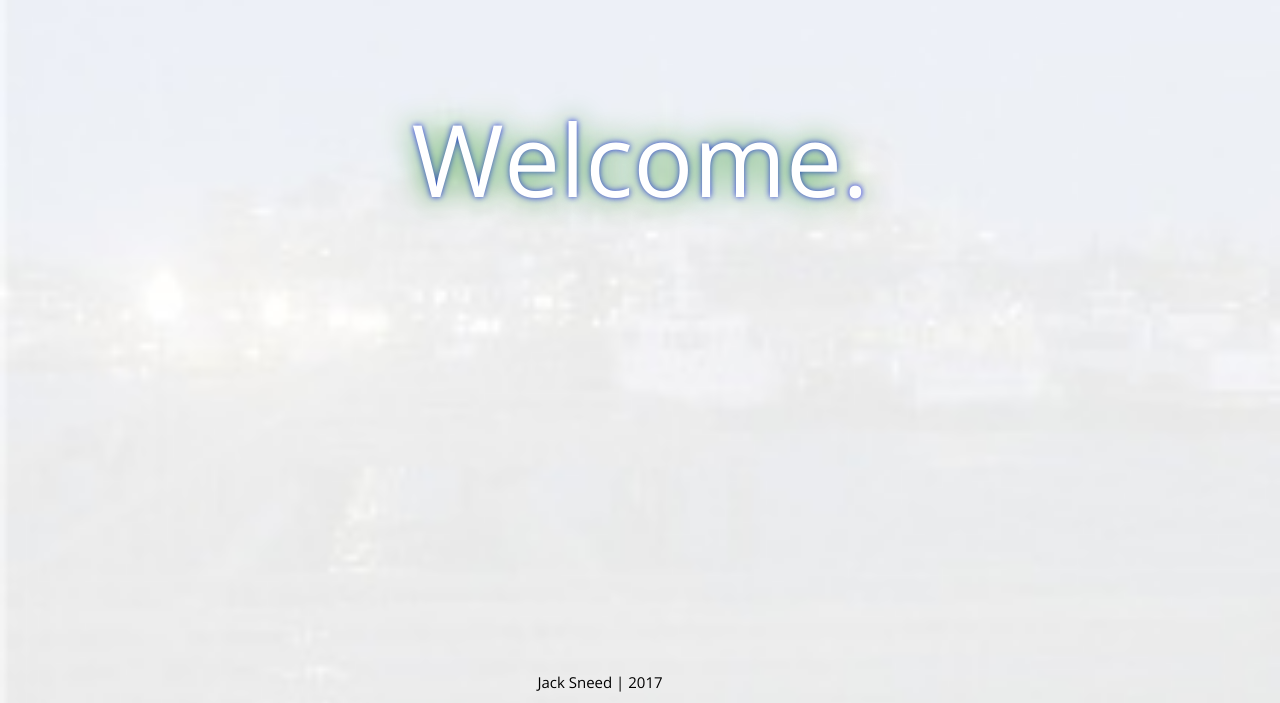
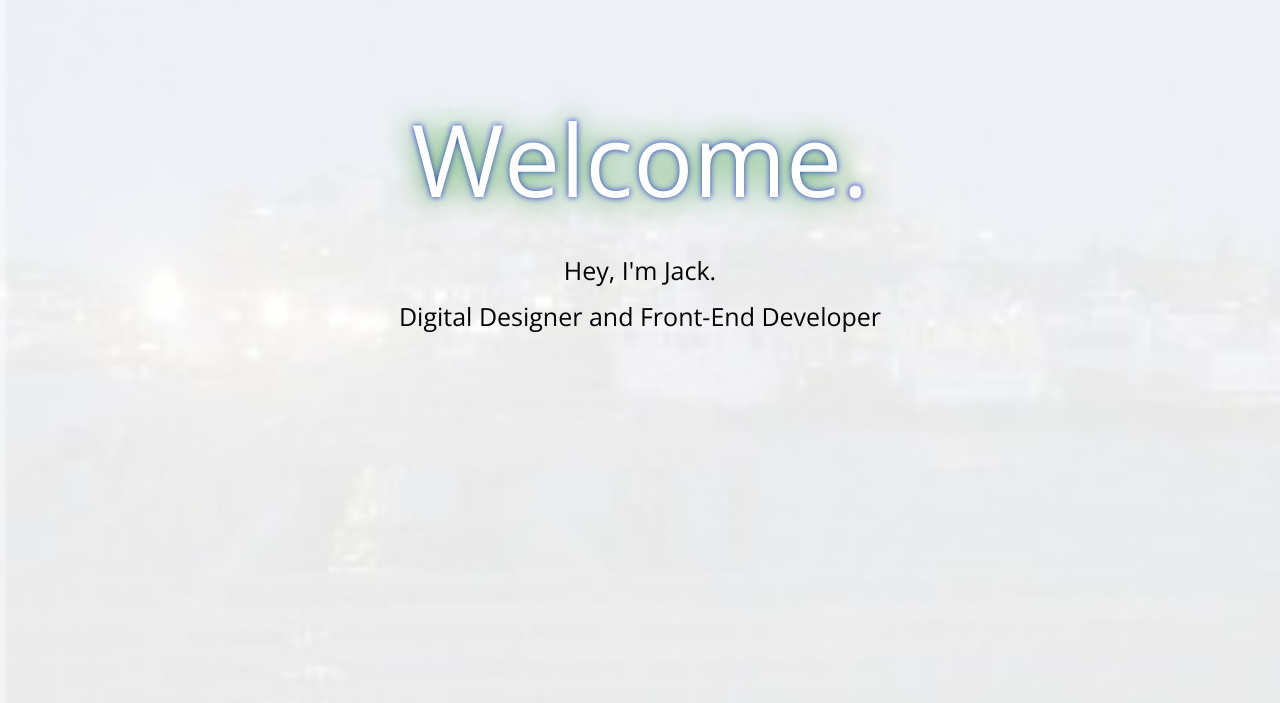
Before and after one commit to JackSSS/plo-basic, a plain HTML site: page index.html in a window 1280 px wide. Shown: the part 97-800 px from the top of the page. Drawn offline with nearby package versions, Linux system fonts and the light colour scheme.

Commit message:
home update

```diff
--- a/app/css/cover.css
+++ b/app/css/cover.css
@@ -179,6 +179,11 @@ width: 100%;
 }
 .welcome h1 span {
 	animation: upper 11s linear infinite;
+}
+.welcome p {
+	animation-duration: 4s;
+	animation-name: appear;
+	font-size: 25px;
 }
 
 @keyframes appear {
--- a/index.html
+++ b/index.html
@@ -56,9 +56,9 @@
             <div class="grid grid-pad welcome">
                 <h1>Welcome<span>.</span></h1>
             </div>
-            <div class="main-content">
-              <!-- <p>I design and develop  web products.
-              </p> -->
+            <div class="welcome">
+              <p>Hey, I'm Jack.</p>
+              <p>Digital Designer and Front-End Developer</p>
             </div>
         </section>
          <section id="portfolio">
@@ -115,7 +115,7 @@
       </div>
     </div>
     <div class="mastfoot">
-      <p>Jack Sneed | 2017</p>
+      <!-- <p>Jack Sneed | 2017</p> -->
     </div>
 
     <!-- Bootstrap core JavaScript
```
